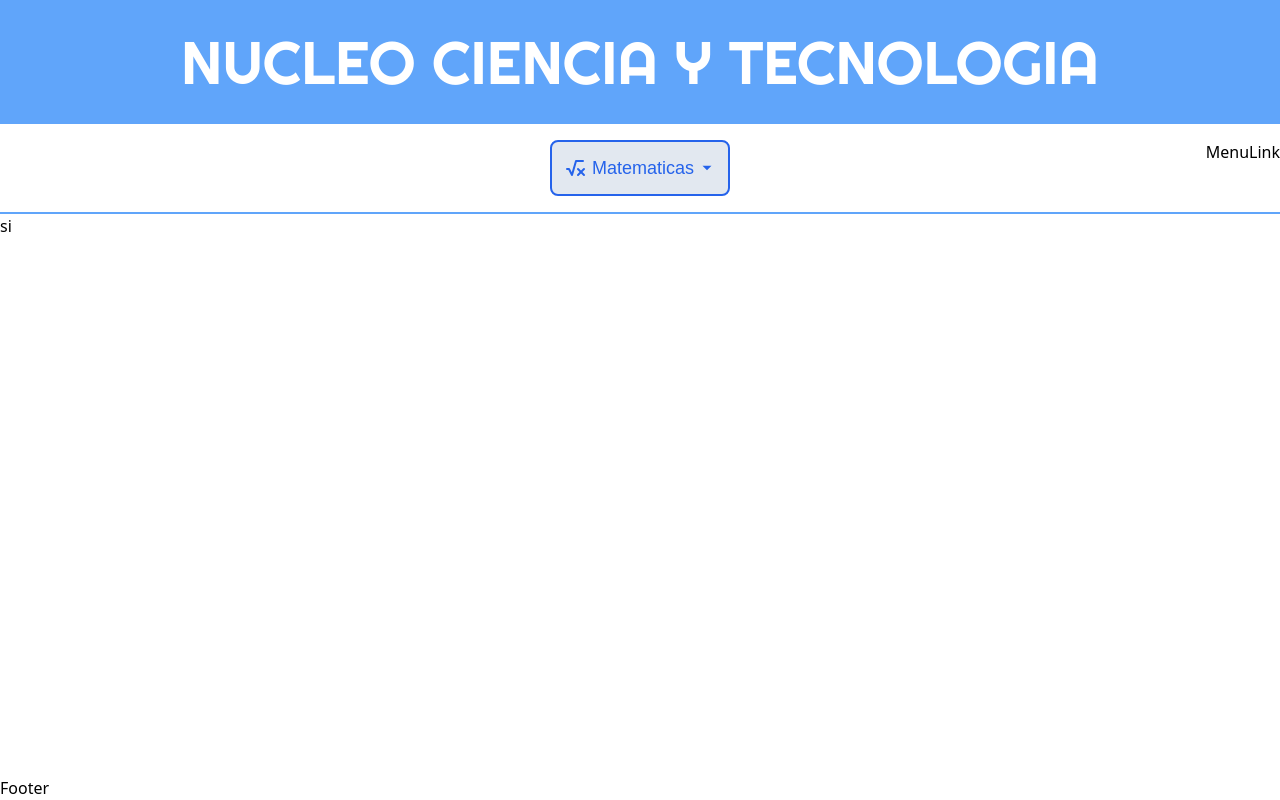
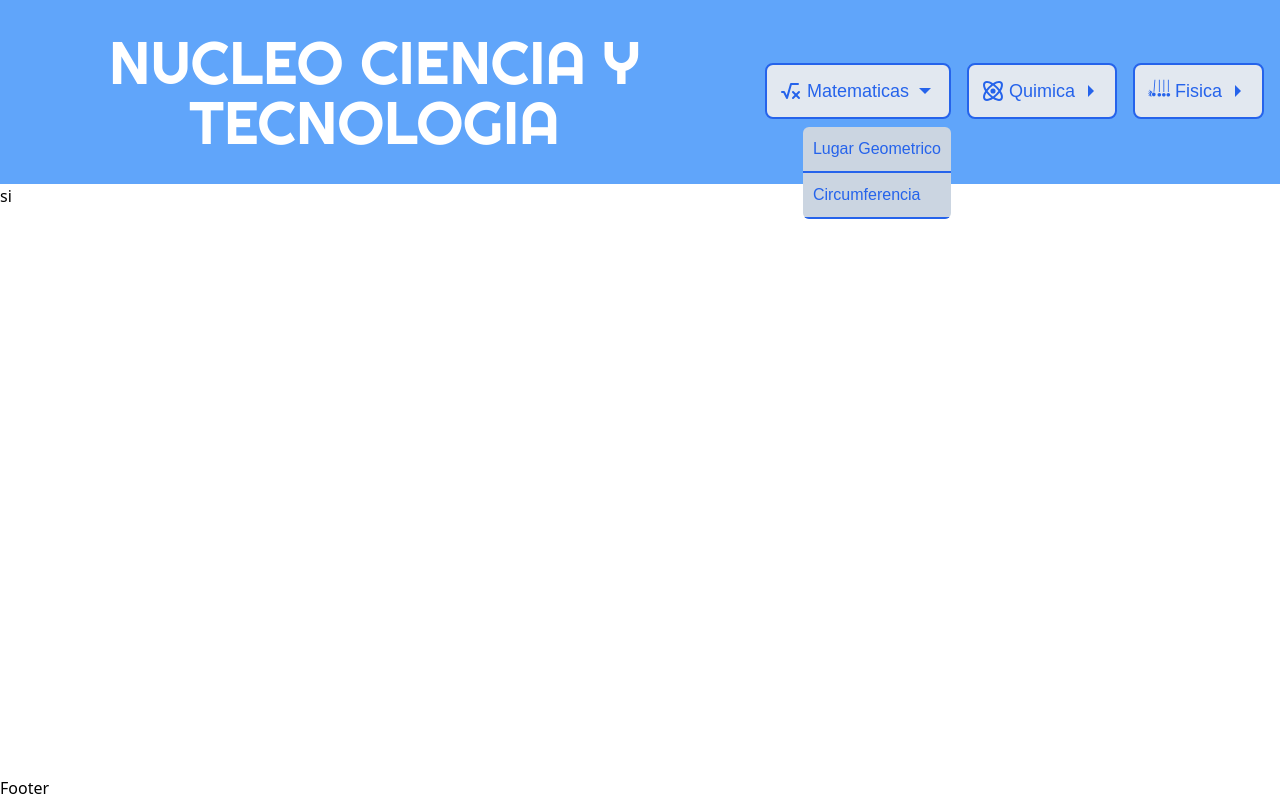
Before and after one commit to TeoryMan143/portfolio, a React (Vite) app: page / in a window 1280 px wide. Both pictures are taken after a click on the button "Matematicas". Built offline with nearby package versions, Linux system fonts and the light colour scheme; a web font is replaced by a local one.

Commit message:
Navigation menu

```diff
--- a/src/components/MenuMath.tsx
+++ /dev/null
@@ -1,16 +0,0 @@
-import { Menu } from '@headlessui/react';
-import MenuButton from '../components/ui/MenuButton';
-import { TbMath } from 'react-icons/tb';
-import MenuLink from './ui/MenuLink';
-
-function MenuMath() {
-    return (
-        <Menu>
-            <MenuButton icon={<TbMath />}>Matematicas</MenuButton>
-            <Menu.Items className='absolute right-0'>
-                <MenuLink to='/math1' />
-            </Menu.Items>
-        </Menu>
-    );
-}
-export default MenuMath;
--- /dev/null
+++ b/src/components/UniMenu.tsx
@@ -0,0 +1,34 @@
+import { Menu, Transition } from '@headlessui/react';
+import MenuButton from './ui/MenuButton';
+
+interface Props {
+    children: JSX.Element[];
+    icon: JSX.Element;
+    label: string;
+}
+
+function UniMenu({ children, icon, label }: Props) {
+    return (
+        <Menu as='div' className='relative'>
+            {({ open }) => (
+                <>
+                    <MenuButton icon={icon}>{label}</MenuButton>
+                    <Transition
+                        show={open}
+                        enter='transition ease-out duration-100'
+                        enterFrom='transform opacity-0 scale-95'
+                        enterTo='transform opacity-100 scale-100'
+                        leave='transition ease-in duration-75'
+                        leaveFrom='transform opacity-100 scale-100'
+                        leaveTo='transform opacity-0 scale-95'
+                    >
+                        <Menu.Items className='absolute right-0 inline-flex flex-col top-2 rounded-md overflow-hidden min-w-max'>
+                            {children}
+                        </Menu.Items>
+                    </Transition>
+                </>
+            )}
+        </Menu>
+    );
+}
+export default UniMenu;
--- a/src/components/ui/MenuButton.tsx
+++ b/src/components/ui/MenuButton.tsx
@@ -8,10 +8,10 @@ interface Props {
 
 function MenuButton({ children, icon }: Props) {
     return (
-        <Menu.Button className='font-mid text-lg text-blue-600 bg-slate-200 inline-flex items-center p-3 gap-1 rounded-lg border-2 border-blue-600 hover:bg-opacity-60'>
+        <Menu.Button className='font-mid text-lg text-blue-600 bg-slate-200 inline-flex items-center p-3 gap-1 rounded-lg border-2 border-blue-600 hover:bg-slate-100 relative transition-colors'>
             <span className='text-2xl'>{icon}</span>
             {children}
-            <span className='ui-open:rotate-90 transition-transform'>
+            <span className='ui-open:rotate-90 transition-transform text-2xl'>
                 <IoMdArrowDropright />
             </span>
         </Menu.Button>
--- a/src/components/ui/MenuLink.tsx
+++ b/src/components/ui/MenuLink.tsx
@@ -1,10 +1,21 @@
+import { Menu } from '@headlessui/react';
 import { NavLink } from 'react-router-dom';
 
 interface Props {
+    children: string;
     to: string;
 }
 
-function MenuLink({ to }: Props) {
-    return <NavLink to={to}>MenuLink</NavLink>;
+function MenuLink({ children, to }: Props) {
+    return (
+        <Menu.Item>
+            <NavLink
+                to={to}
+                className='ui-not-active:text-blue-600 font-mid ui-not-active:border-b-blue-600 border-b-2 p-2.5  ui-active:border-b-blue-700 ui-active:text-blue-700 ui-not-active:bg-slate-300 ui-active:bg-slate-200 transition-colors'
+            >
+                {children}
+            </NavLink>
+        </Menu.Item>
+    );
 }
 export default MenuLink;
--- a/src/interface/Header.tsx
+++ b/src/interface/Header.tsx
@@ -2,11 +2,10 @@ import Navigation from './Navigation';
 
 function Header() {
     return (
-        <header className='bg-blue-400'>
+        <header className='bg-blue-400 flex items-center justify-between'>
             <h1 className='text-white text-6xl font-high text-center p-8'>
                 NUCLEO CIENCIA Y TECNOLOGIA
             </h1>
-
             <Navigation />
         </header>
     );
--- a/src/interface/Navigation.tsx
+++ b/src/interface/Navigation.tsx
@@ -1,9 +1,24 @@
-import MenuMath from '../components/MenuMath';
+import UniMenu from '../components/UniMenu';
+import { TbMath } from 'react-icons/tb';
+import MenuLink from '../components/ui/MenuLink';
+import { BiAtom } from 'react-icons/bi';
+import { GiPendulumSwing } from 'react-icons/gi';
 
 function Navigation() {
     return (
-        <nav className='bg-white border-b-blue-400 border-b-2 p-4 flex justify-center gap-4 relative'>
-            <MenuMath />
+        <nav className='border-b-blue-400 border-b-2 p-4 inline-flex justify-center gap-4 relative'>
+            <UniMenu icon={<TbMath />} label='Matematicas'>
+                <MenuLink to='math1'>Lugar Geometrico</MenuLink>
+                <MenuLink to='math2'>Circumferencia</MenuLink>
+            </UniMenu>
+            <UniMenu icon={<BiAtom />} label='Quimica'>
+                <MenuLink to='math1'>Tipos de reacciónes</MenuLink>
+                <MenuLink to='math2'>Soluciones</MenuLink>
+            </UniMenu>
+            <UniMenu icon={<GiPendulumSwing />} label='Fisica'>
+                <MenuLink to='math1'>MRU</MenuLink>
+                <MenuLink to='math2'>Leyes de Newton</MenuLink>
+            </UniMenu>
         </nav>
     );
 }
```
